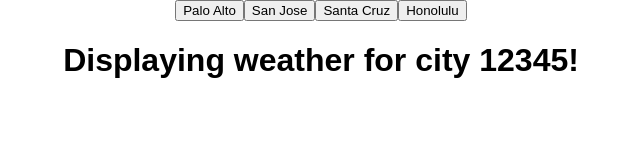
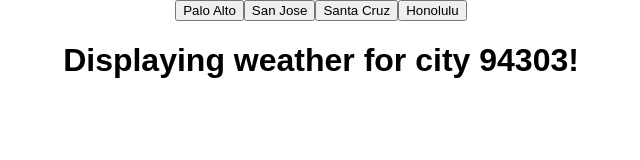
Before and after one commit to ruslanzharkov/react-basic-weather-app, a React (Create React App) app: page / in a window 1280 px wide. Shown: the top 160 px of the page, without its empty margins (319-959 px from the left). Built offline with nearby package versions, Linux system fonts and the light colour scheme.

Commit message:
Added statements to WeatherDisplay

```diff
--- a/src/App.js
+++ b/src/App.js
@@ -34,7 +34,10 @@ class App extends Component {
                 {place.name}
              </button>
           ))}
-          <WeatherDisplay  zip={"12345"} />
+          <WeatherDisplay
+            key={this.state.activePlace}
+            zip={PLACES[this.state.activePlace].zip}
+          />
       </div>
     );
   }
```
